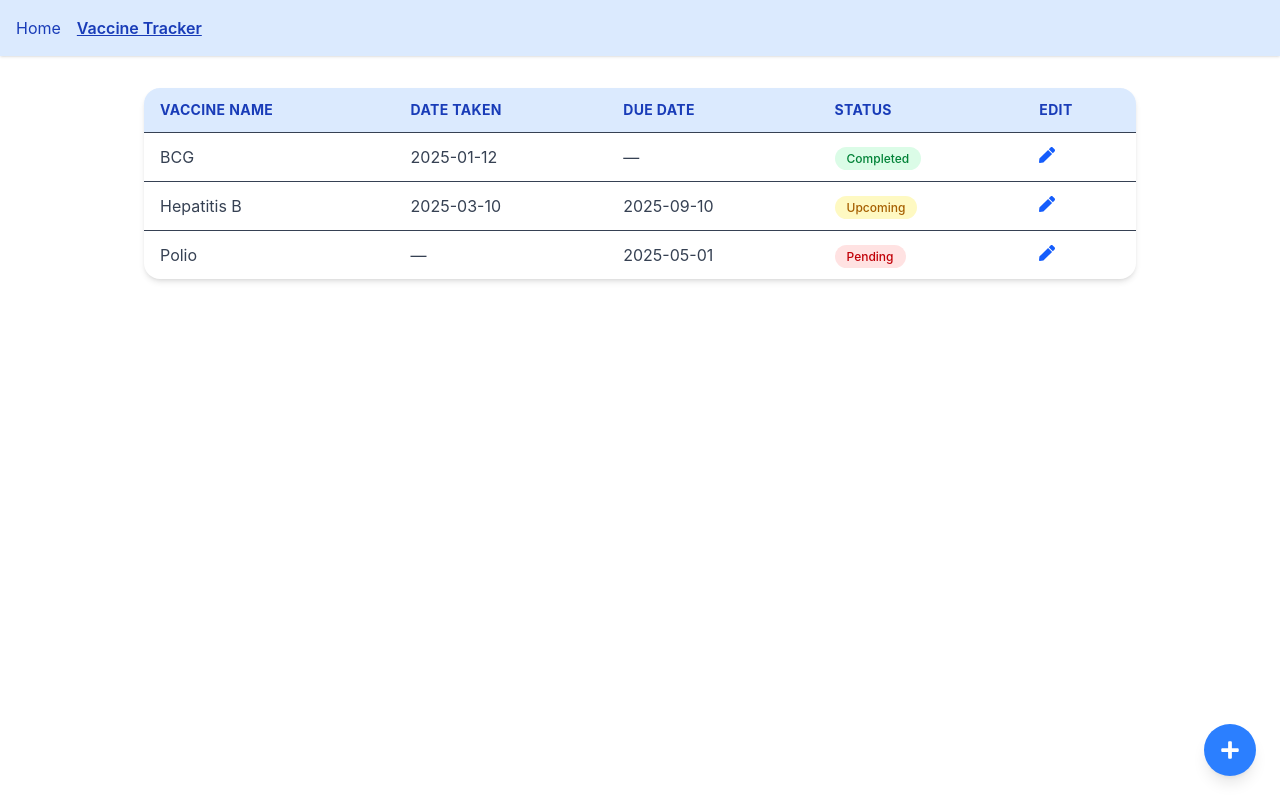
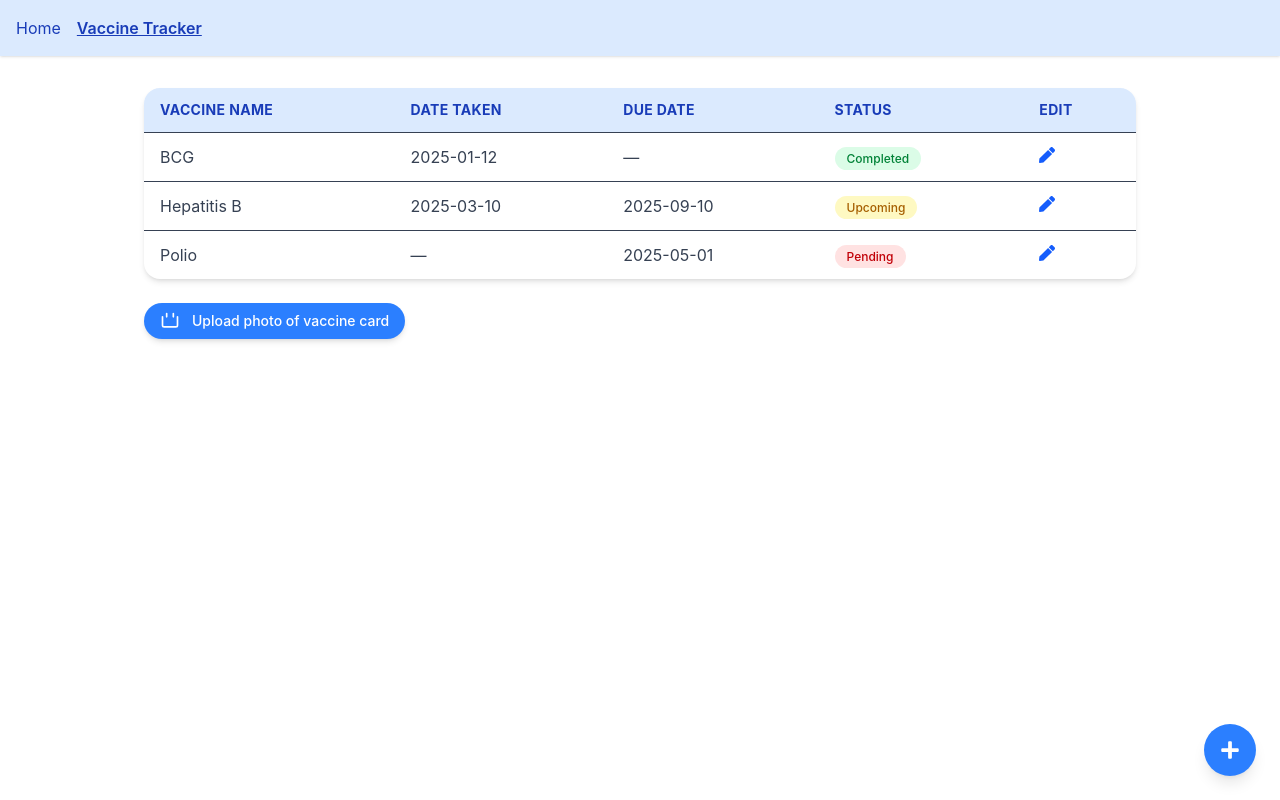
Before and after one commit to Namithact/baby-vaccine-tracker, a React (Vite) app in the folder vaccine-tracker/: page /tracker in a window 1280 px wide. Built offline with nearby package versions, Linux system fonts and the light colour scheme.

Commit message:
added upload and preview vaccine card option

```diff
--- /dev/null
+++ b/vaccine-tracker/src/components/UploadCardButton.jsx
@@ -0,0 +1,57 @@
+import { useState } from "react";
+
+export default function UploadCardButton() {
+  const [photo, setPhoto] = useState(null);
+
+  return (
+    <div className="mt-6 flex flex-col items-start relative">
+      <label
+        htmlFor="vaccine-card-input"
+        className="inline-flex items-center gap-3 bg-blue-500 hover:bg-blue-600 text-white shadow-md rounded-full px-4 py-2 cursor-pointer hover:shadow-lg"
+      >
+        <svg
+          xmlns="http://www.w3.org/2000/svg"
+          className="w-5 h-5"
+          fill="none"
+          viewBox="0 0 24 24"
+          stroke="currentColor"
+        >
+          <path
+            strokeLinecap="round"
+            strokeLinejoin="round"
+            strokeWidth="2"
+            d="M3 7v10a2 2 0 002 2h14a2 2 0 002-2V7M16 3v4M8 3v4"
+          />
+        </svg>
+        <span className="text-sm font-medium">
+          Upload photo of vaccine card
+        </span>
+      </label>
+
+      <input
+        id="vaccine-card-input"
+        type="file"
+        accept="image/*"
+        className="hidden"
+        onChange={(e) => {
+          const file = e.target.files && e.target.files[0];
+          if (file) {
+            setPhoto(URL.createObjectURL(file));
+          }
+        }}
+      />
+
+      {photo && (
+        <div className="mt-4 bg-white rounded-lg shadow-lg border p-2 relative">
+          <p className="text-sm text-gray-600 mb-1">Preview:</p>
+          <img
+            src={photo}
+            alt="Vaccine Card Preview"
+            className=" w-40 h-auto rounded-lg w-64 h-auto rounded-lg shadow-md border"
+          />
+          <button onClick={() => setPhoto(null)} className="absolute top-1 right-1">×</button>
+        </div>
+      )}
+    </div>
+  );
+}
--- a/vaccine-tracker/src/pages/Tracker.jsx
+++ b/vaccine-tracker/src/pages/Tracker.jsx
@@ -1,8 +1,11 @@
 import { useState } from "react";
 import AddVaccine from "../components/AddVaccine";
 import VaccineList from "../components/VaccineList";
+import UploadCardButton from "../components/UploadCardButton";
 export default function Tracker() {
-  const [addVaccine,setAddVaccine] = useState(false);
+  const [addVaccine, setAddVaccine] = useState(false);
+
+
   return (
     <div>
       {/* <header className="bg-blue-500 text-white py-5 shadow-md">
@@ -13,7 +16,7 @@ export default function Tracker() {
   </header> */}
       <main className="max-w-5xl mx-auto mt-8 px-4">
         <div className="overflow-x-auto bg-white rounded-2xl shadow-md">
-          <VaccineList addVaccine={addVaccine} setAddVaccine={setAddVaccine}/>
+          <VaccineList addVaccine={addVaccine} setAddVaccine={setAddVaccine} />
         </div>
 
         {/* <div className="mt-6 text-center">
@@ -21,7 +24,8 @@ export default function Tracker() {
          + Add / Edit Vaccine
       </button>
     </div> */}
-        <AddVaccine setAddVaccine={setAddVaccine}/>
+        <UploadCardButton />
+        <AddVaccine setAddVaccine={setAddVaccine} />
       </main>
 
       {/* <footer className="mt-10 text-center text-gray-500 text-sm py-4">
```
